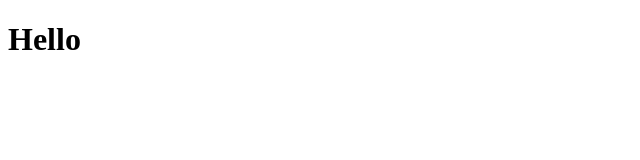
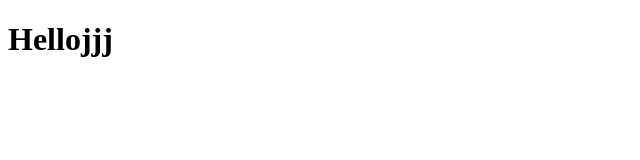
Before and after one commit to Xuannnnnnnn/T2505E_NHOM2, a plain HTML site: page index.html in a window 1280 px wide. Shown: the full height of the page, 0-640 px from the left. Drawn offline with Linux system fonts and the light colour scheme.

Commit message:
Update index.html

```diff
--- a/index.html
+++ b/index.html
@@ -6,6 +6,6 @@
     <title>Document</title>
 </head>
 <body>
-    <H1>Hello</H1>
+    <H1>Hellojjj</H1>
 </body>
 </html>
```
